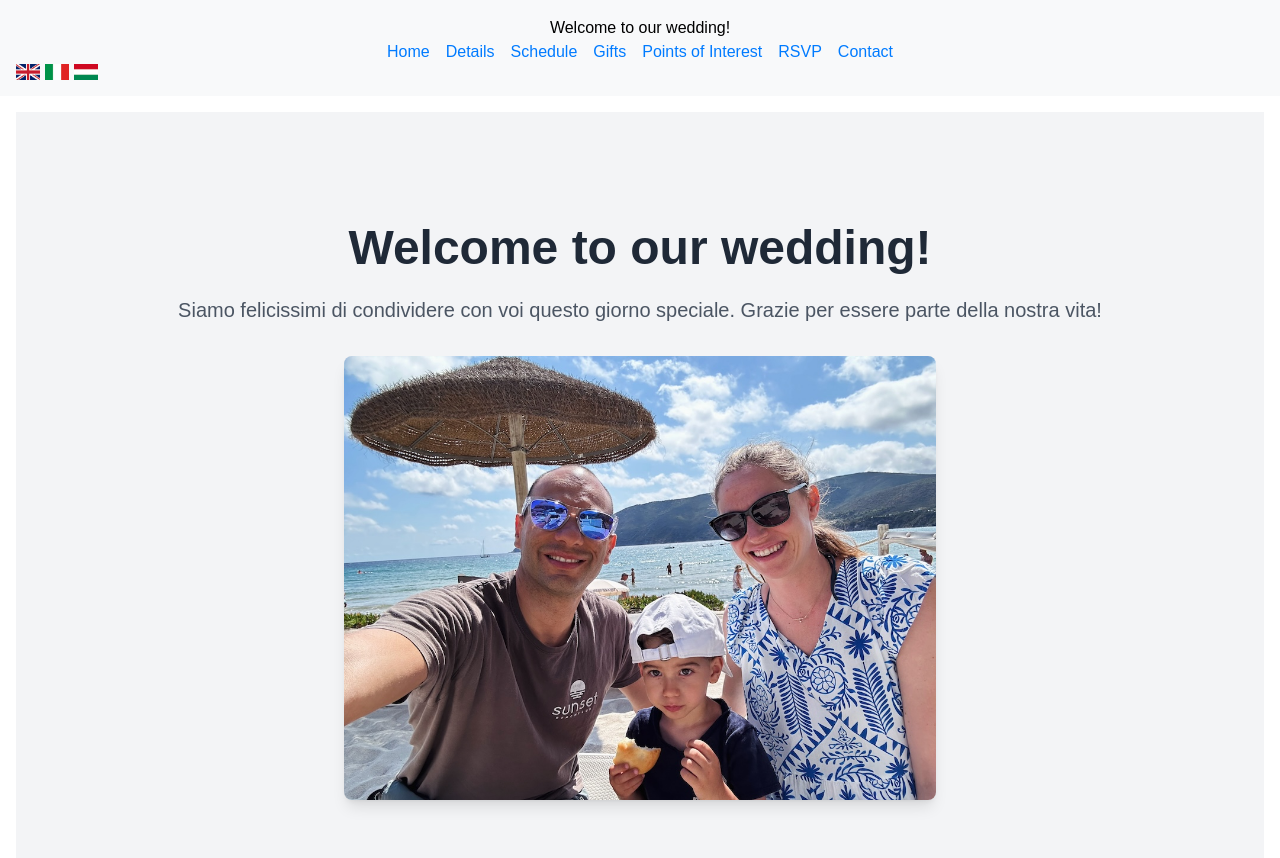
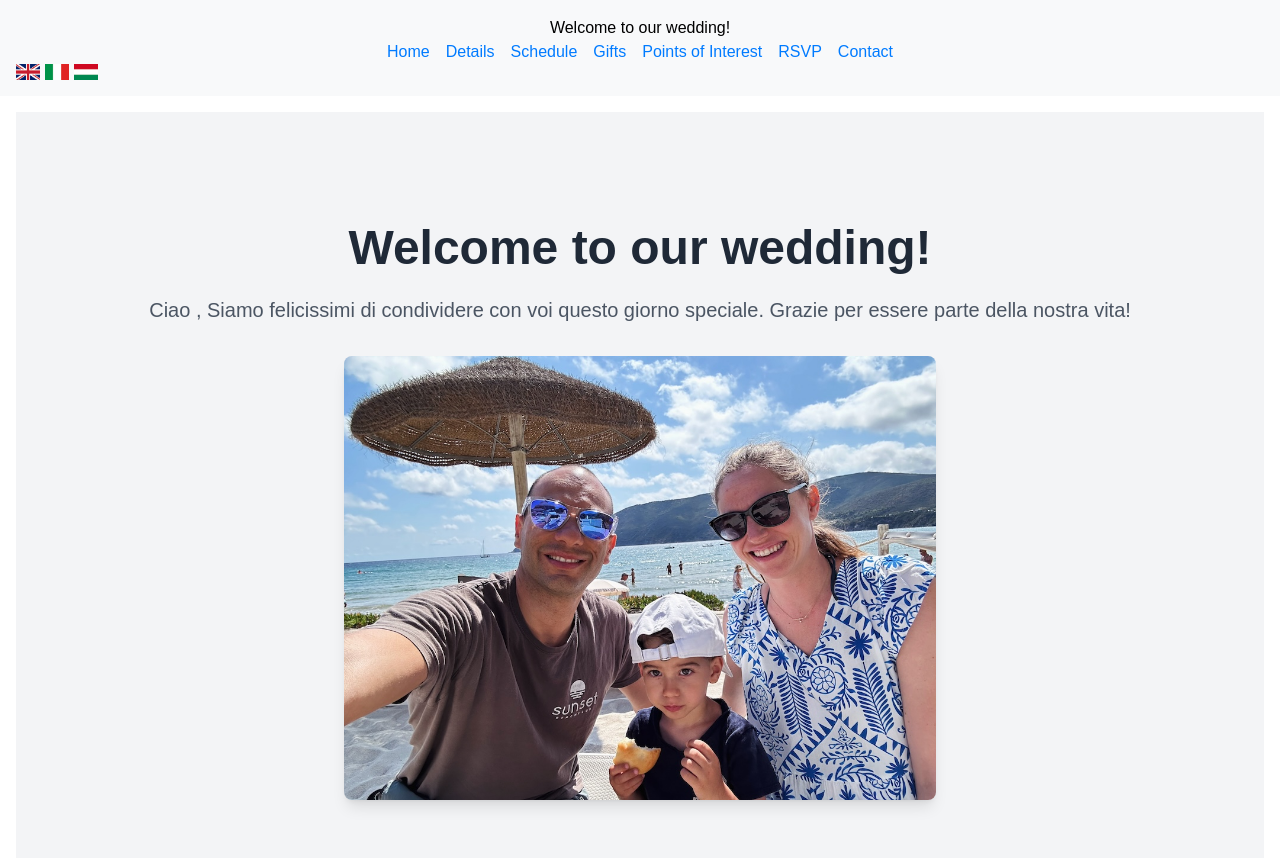
Before and after one commit to ciccilleju/wedding, a React (Create React App) app: page / in a window 1280 px wide. Shown: the top 858 px of the page. Built offline with nearby package versions, Linux system fonts and the light colour scheme; the HTML template or start-up script is replaced by a standard one.

Commit message:
ciao User

```diff
--- a/src/components/Home.js
+++ b/src/components/Home.js
@@ -1,17 +1,20 @@
-import React from 'react';
+import React, { useContext } from 'react';
 import noi from '../assets/noi.jpeg';
 import { useTranslation } from 'react-i18next';
+import { AuthContext } from '../context/AuthContext';
 
 const Home = () => {
   const { t } = useTranslation();
+  const { user } = useContext(AuthContext);
 
   return (
+
     <section className="flex flex-col items-center justify-center min-h-screen bg-gray-100 p-4 md:p-8">
       <h2 className="text-4xl md:text-5xl font-bold text-center text-gray-800 mb-6">
         {t('welcome_to_our_wedding')}
       </h2>
       <p className="text-lg md:text-xl text-center text-gray-600 mb-8">
-        {t('happy_to_share_this_day_with_you')}
+        Ciao {user?.firstName}, {t('happy_to_share_this_day_with_you')}
       </p>
       <img
         src={noi}
@@ -19,6 +22,7 @@ const Home = () => {
         className="w-full md:w-2/3 lg:w-1/2 rounded-lg shadow-lg"
       />
     </section>
+
   );
 }
 
```
